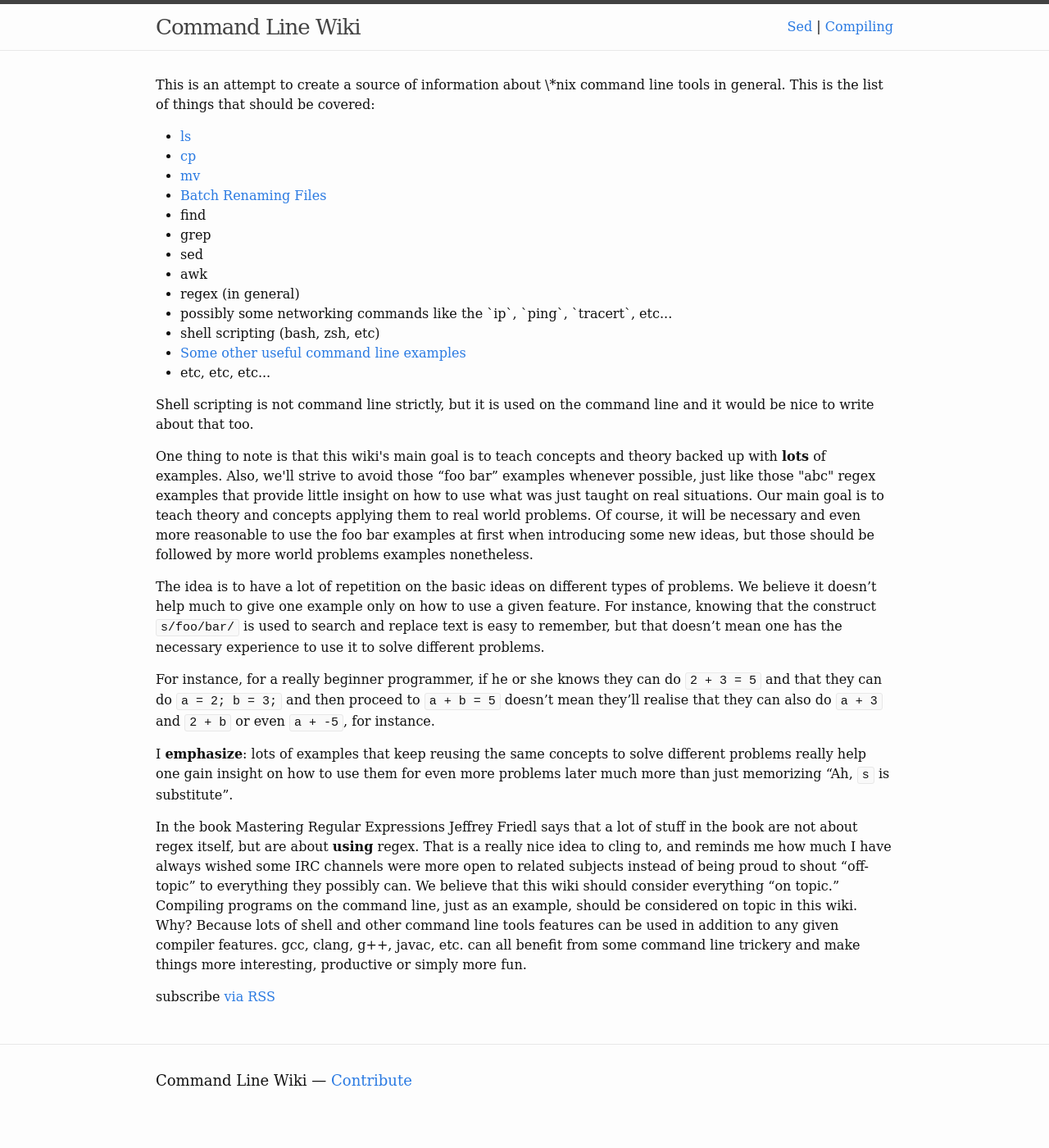
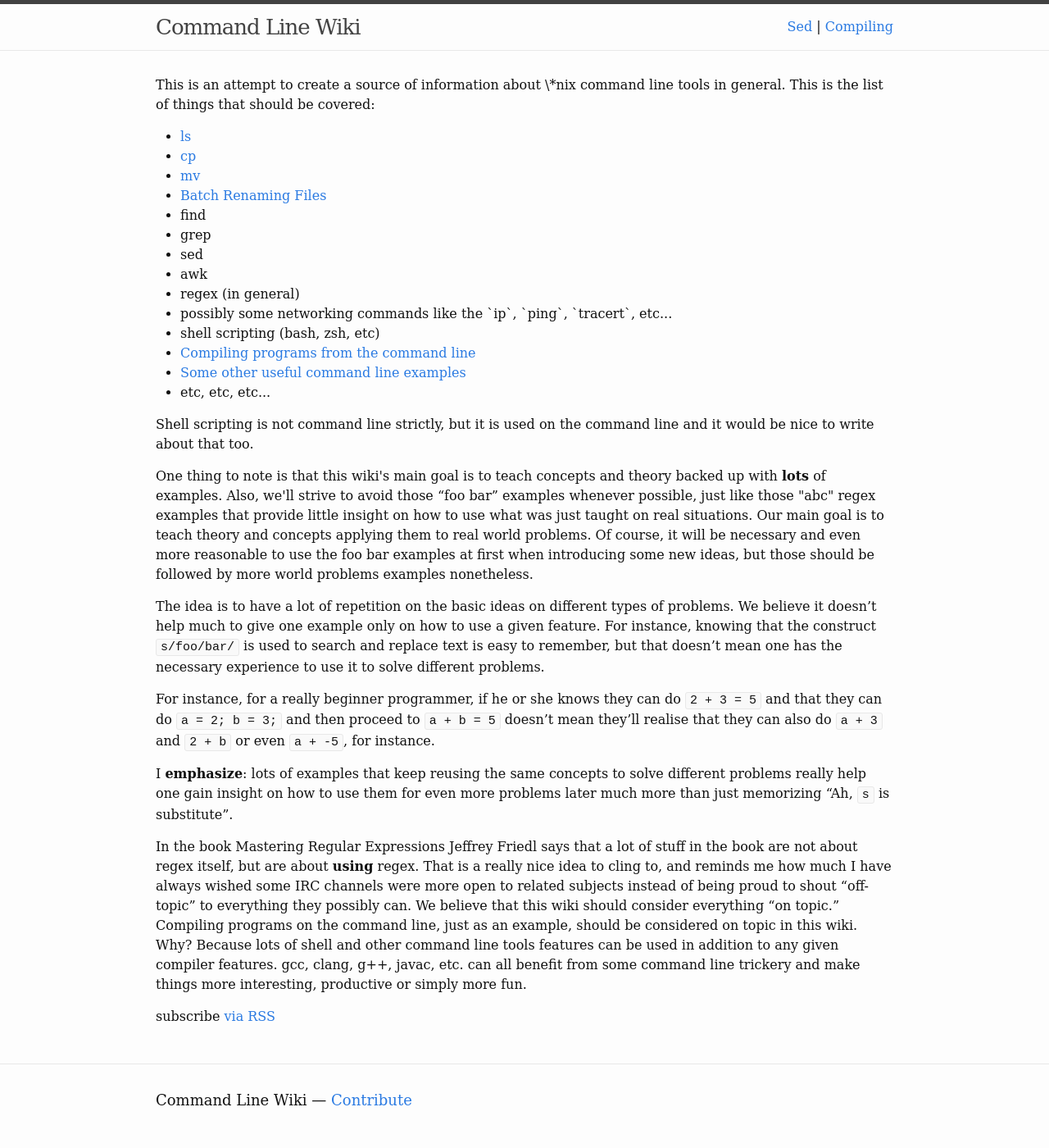
Before and after one commit to command-line-wiki/command-line-wiki.github.io, a Jekyll site: the page built from index.html, in a window 1280 px wide. Shown: the whole page at 82% size. Built offline with Jekyll 4.4.1, drawn with Linux system fonts in a browser that asks for light colours; before the commit the page ends 1376 px from its top, so only the background shows below that.

Commit message:
Add compiling programs link to index.html.

```diff
--- a/index.html
+++ b/index.html
@@ -18,6 +18,7 @@ layout: default
     <li>regex (in general)</li>
     <li>possibly some networking commands like the `ip`, `ping`, `tracert`, etc...</li>
     <li>shell scripting (bash, zsh, etc)</li>
+    <li><a href='compiling-programs/'>Compiling programs from the command line</a></li>
     <li><a href='other-commands/'>Some other useful command line examples</a></li>
     <li>etc, etc, etc...</li>
   </ul>
```
